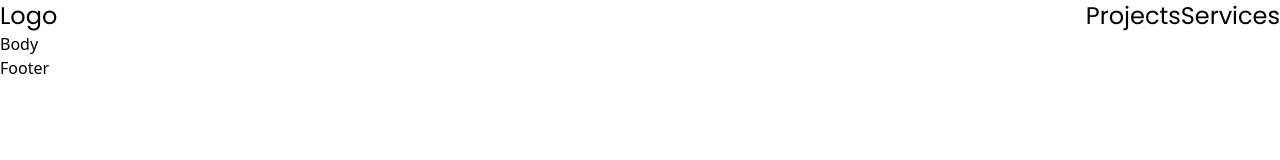
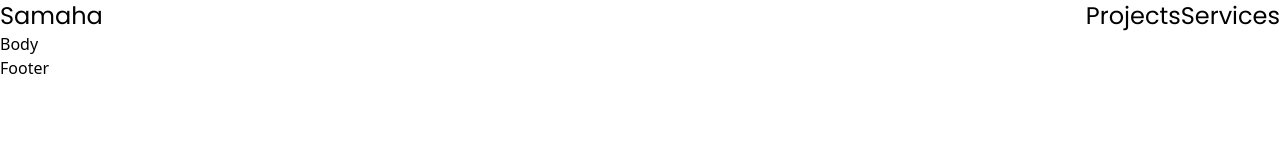
Before and after one commit to SamahaCore/samaha, a React (Create React App) app: page / in a window 1280 px wide. Shown: the top 160 px of the page. Built offline with nearby package versions, Linux system fonts and the light colour scheme.

Commit message:
Add placeholder logo

```diff
--- a/src/Components/Header/Logo.js
+++ b/src/Components/Header/Logo.js
@@ -1,5 +1,5 @@
 const Logo = () => {
-  return <div>Logo</div>;
+  return <div>Samaha</div>;
 };
 
 export default Logo;
```
